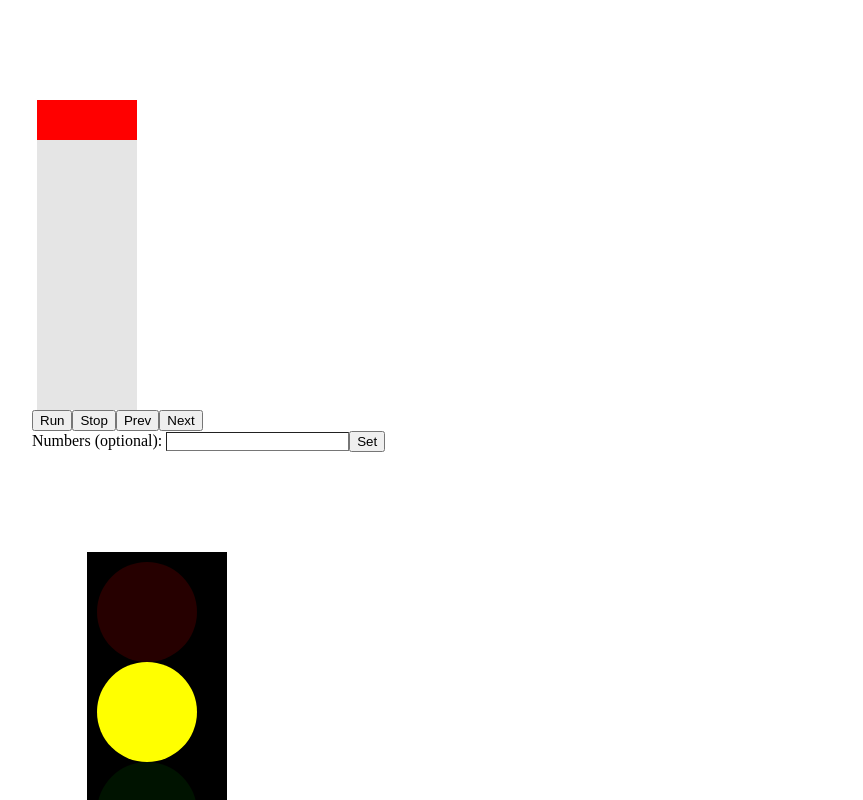
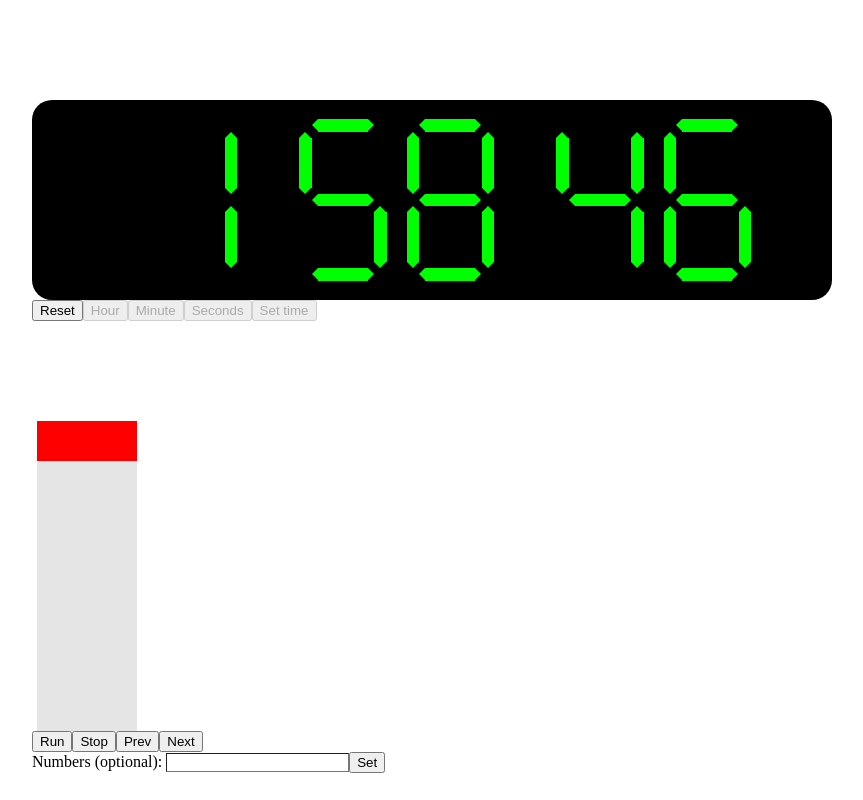
Before and after one commit to katehedgpeth/react_practice, a React (Vite) app: page / in a window 1280 px wide. Shown: the top 800 px of the page, without its empty margins (26-889 px from the left). Built offline with nearby package versions, Linux system fonts and the light colour scheme.

Commit message:
add DigitalClock component

```diff
--- a/src/components/App.tsx
+++ b/src/components/App.tsx
@@ -1,6 +1,7 @@
 import TrafficLight from "./TrafficLight/TrafficLight";
 import BubbleSort from "./BubbleSort/BubbleSort";
 import { FC, PropsWithChildren } from "react";
+import DigitalClock from "./DigitalClock/DigitalClock";
 
 const Component: FC<PropsWithChildren> = ({ children }) => (
   <div style={{ margin: "100px 50px" }}>{children}</div>
@@ -9,6 +10,9 @@ const Component: FC<PropsWithChildren> = ({ children }) => (
 function App() {
   return (
     <div>
+      <Component>
+        <DigitalClock />
+      </Component>
       <Component>
         <BubbleSort />
       </Component>
--- a/src/components/BubbleSort/BubbleSort.tsx
+++ b/src/components/BubbleSort/BubbleSort.tsx
@@ -16,6 +16,7 @@ const BubbleSort: FC = () => {
       window.clearInterval(state.timeoutId);
       setState((s) => ({ ...s, timeoutId: 0 }));
     }
+    // return () => window.clearTimeout(state.timeoutId);
   }, [state]);
 
   return (
--- /dev/null
+++ b/src/components/DigitalClock/Buttons.tsx
@@ -0,0 +1,70 @@
+import { FC } from "react";
+import { State, SetState } from "./types";
+
+interface Props {
+  state: State;
+  setState: SetState;
+  onSetTime(setState: SetState): void;
+}
+
+type TimeKey = "hour" | "minute" | "seconds";
+
+const timeButtons: TimeKey[] = ["hour", "minute", "seconds"];
+
+const reset = (setState: SetState) => {
+  setState((s) => {
+    window.clearInterval(s.secondsIntervalId);
+    return {
+      ...s,
+      isSet: false,
+      hour: 12,
+      minute: 0,
+      seconds: 0,
+      secondIntervalId: 0
+    };
+  });
+};
+
+const setTime = (setState: SetState, key: TimeKey): void => {
+  const maxNum = key === "hour" ? 12 : 59;
+  setState((state) => ({
+    ...state,
+    [key]: state[key] === maxNum ? 1 : state[key] + 1
+  }));
+};
+
+const Buttons: FC<Props> = ({ state, setState, onSetTime }) => {
+  return (
+    <div className="border-2 border-black p-2">
+      <button
+        type="button"
+        className="block"
+        onClick={() => reset(setState)}
+        disabled={!state.isSet}
+      >
+        Reset
+      </button>
+      {timeButtons.map((key) => (
+        <button
+          type="button"
+          className="block"
+          onClick={() => setTime(setState, key)}
+          disabled={state.isSet}
+          key={key}
+        >
+          {key.replace(key[0], key[0].toUpperCase()) + key.slice(1, 0)}
+        </button>
+      ))}
+      <button
+        type="button"
+        className="block"
+        onClick={() => onSetTime(setState)}
+        disabled={state.isSet}
+      >
+        Set time
+      </button>
+    </div>
+  );
+};
+
+export default Buttons;
--- /dev/null
+++ b/src/components/DigitalClock/Colon.tsx
@@ -0,0 +1,38 @@
+import { FC } from "react";
+
+interface Props {
+  blink: boolean;
+}
+
+const DIAMETER = "12px";
+
+const Dot: FC<Props> = ({ blink }) => {
+  return (
+    <div
+      style={{
+        background: blink ? "none" : "lime",
+        width: DIAMETER,
+        height: DIAMETER,
+        borderRadius: DIAMETER
+      }}
+    />
+  );
+};
+
+const Colon: FC<Props> = ({ blink }) => {
+  return (
+    <div
+      style={{
+        display: "flex",
+        flexDirection: "column",
+        height: "100%",
+        justifyContent: "space-around"
+      }}
+    >
+      <Dot blink={blink} />
+      <Dot blink={blink} />
+    </div>
+  );
+};
+
+export default Colon;
--- /dev/null
+++ b/src/components/DigitalClock/Digit.tsx
@@ -0,0 +1,59 @@
+import { FC } from "react";
+import DigitBar, { WIDTH, HEIGHT, px } from "./DigitBar";
+
+interface Props {
+  num: number | null;
+}
+
+const Spacer: FC = () => (
+  <div style={{ width: px(HEIGHT), height: px(HEIGHT) }}></div>
+);
+
+const Horizontal: FC<{ on: boolean }> = ({ on }) => {
+  return (
+    <div style={{ display: "flex" }}>
+      <Spacer />
+      <DigitBar on={on} direction="horizontal" />
+      <Spacer />
+    </div>
+  );
+};
+
+const Vertical: FC<{ leftIsOn: boolean; rightIsOn: boolean }> = ({
+  leftIsOn,
+  rightIsOn
+}) => (
+  <div
+    style={{
+      display: "flex",
+      width: WIDTH + HEIGHT * 3,
+      justifyContent: "space-between"
+    }}
+  >
+    <DigitBar on={leftIsOn} direction="vertical" />
+    <DigitBar on={rightIsOn} direction="vertical" />
+  </div>
+);
+
+const Digit: FC<Props> = ({ num }) => {
+  const isOn = (numberList: number[]) =>
+    num !== null && numberList.includes(num);
+
+  return (
+    <div style={{ margin: "auto 10px" }}>
+      <Horizontal on={isOn([0, 2, 3, 5, 6, 7, 8, 9])} />
+      <Vertical
+        leftIsOn={isOn([0, 4, 5, 6, 8, 9])}
+        rightIsOn={isOn([0, 1, 2, 3, 4, 7, 8, 9])}
+      />
+      <Horizontal on={isOn([2, 3, 4, 5, 6, 8, 9])} />
+      <Vertical
+        leftIsOn={isOn([0, 2, 6, 8])}
+        rightIsOn={isOn([0, 1, 3, 4, 5, 6, 7, 8, 9])}
+      />
+      <Horizontal on={isOn([0, 2, 3, 5, 6, 8, 9])} />
+    </div>
+  );
+};
+
+export default Digit;
--- /dev/null
+++ b/src/components/DigitalClock/DigitBar.tsx
@@ -0,0 +1,74 @@
+import { CSSProperties, FC } from "react";
+
+interface Props {
+  on: boolean;
+  direction: "horizontal" | "vertical";
+}
+
+export const HEIGHT = 50 / 4;
+export const WIDTH = 200 / 4;
+
+export const px = (num: number) => `${num}px`;
+
+type PointDirection = "up" | "down" | "right" | "left";
+
+interface EndCapProps {
+  on: boolean;
+  direction: PointDirection;
+}
+
+const oppositePointDirection = (dir: PointDirection): PointDirection => {
+  if (dir === "down") return "up";
+  if (dir === "up") return "down";
+  if (dir === "left") return "right";
+  if (dir === "right") return "left";
+
+  throw new Error(`unknown direction: ${dir}`);
+};
+
+const EndCap: FC<EndCapProps> = ({ direction, on }) => {
+  const borderColor = (dir: PointDirection) => {
+    if (!on) return undefined;
+    const color =
+      dir === oppositePointDirection(direction) ? "lime" : "transparent";
+    return direction === dir ? undefined : `${HEIGHT / 2}px solid ${color}`;
+  };
+
+  return (
+    <div
+      style={{
+        width: 0,
+        height: 0,
+        borderLeft: borderColor("left"),
+        borderRight: borderColor("right"),
+        borderTop: borderColor("up"),
+        borderBottom: borderColor("down")
+      }}
+    ></div>
+  );
+};
+
+const DigitBar: FC<Props> = ({ on, direction }) => {
+  const style: CSSProperties = {
+    background: on ? "lime" : undefined,
+    height: direction === "horizontal" ? px(HEIGHT) : px(WIDTH),
+    width: direction === "horizontal" ? px(WIDTH) : px(HEIGHT)
+  };
+  return (
+    <div
+      style={{
+        display: "flex",
+        flexDirection: direction === "vertical" ? "column" : "row"
+      }}
+    >
+      <EndCap on={on} direction={direction === "horizontal" ? "left" : "up"} />
+      <div style={style}></div>
+      <EndCap
+        on={on}
+        direction={direction === "horizontal" ? "right" : "down"}
+      />
+    </div>
+  );
+};
+
+export default DigitBar;
--- /dev/null
+++ b/src/components/DigitalClock/DigitalClock.tsx
@@ -0,0 +1,122 @@
+import { FC, useEffect, useState } from "react";
+import Digit from "./Digit";
+import Colon from "./Colon";
+import Buttons from "./Buttons";
+import { SetState, State } from "./types";
+
+const WIDTH = 400;
+
+type Time = [number, number, number];
+
+const getTime = (date: Date): Time =>
+  date
+    .toLocaleTimeString("en-US", { hourCycle: "h12" })
+    .split(" ")
+    .at(0)!
+    .split(":")
+    .map((i) => parseInt(i, 10)) as Time;
+
+const updateTime = (state: State): State => {
+  const time = new Date();
+  time.setHours(state.hour);
+  time.setMinutes(state.minute);
+  time.setSeconds(state.seconds + 1);
+  const [hour, minute, seconds] = getTime(time);
+  return {
+    ...state,
+    hour,
+    minute,
+    seconds
+  };
+};
+
+const initialState = () => {
+  const [hour, minute, seconds] = getTime(new Date());
+  return {
+    hour,
+    minute,
+    seconds,
+    secondsIntervalId: 0,
+    isSet: true,
+    blink: false,
+    blinkIntervalId: 0
+  };
+};
+
+const startSecondsInterval = (setState: SetState): void => {
+  setState((state) => ({
+    ...state,
+    secondsIntervalId: window.setInterval(
+      () => setState((s) => updateTime(s)),
+      1_000
+    )
+  }));
+};
+
+const onSetTime = (setState: SetState): void => {
+  setState((state) => ({ ...state, isSet: true }));
+  startSecondsInterval(setState);
+};
+
+const AnalogClock: FC = () => {
+  const [state, setState] = useState<State>(initialState());
+
+  useEffect(() => {}, [state.isSet, state.secondsIntervalId]);
+
+  useEffect(() => {
+    setState((s) => ({
+      ...s,
+      blinkInterval: window.setInterval(() => {
+        setState((s) => ({ ...s, blink: !s.blink }));
+      }, 1_000)
+    }));
+    startSecondsInterval(setState);
+  }, []);
+
+  useEffect(() => {
+    return () => {
+      window.clearInterval(state.secondsIntervalId);
+      window.clearInterval(state.blinkIntervalId);
+    };
+  }, [state.secondsIntervalId, state.blinkIntervalId]);
+
+  const { hour, minute, seconds } = state;
+
+  const maybeBlinkingNum = (num: number | null) =>
+    !state.isSet && state.blink ? null : num;
+
+  return (
+    <div className="flex">
+      <div
+        style={{
+          borderRadius: "20px",
+          width: WIDTH * 2 + "px",
+          height: WIDTH / 2 + "px",
+          background: "#000",
+          color: "lime",
+          textAlign: "center",
+          fontSize: "1em",
+          display: "flex"
+        }}
+      >
+        <div style={{ marginRight: "30px", display: "flex" }}>
+          <Digit num={maybeBlinkingNum(hour > 9 ? 1 : null)} />
+          <Digit num={maybeBlinkingNum(hour > 9 ? hour - 10 : hour)} />
+        </div>
+        <Colon blink={state.blink} />
+        <div style={{ marginRight: "30px", display: "flex" }}>
+          <Digit num={maybeBlinkingNum(Math.floor(minute / 10))} />
+          <Digit num={maybeBlinkingNum(minute % 10)} />
+        </div>
+        <Colon blink={state.blink} />
+        <div style={{ marginRight: "30px", display: "flex" }}>
+          <Digit num={maybeBlinkingNum(Math.floor(seconds / 10))} />
+          <Digit num={maybeBlinkingNum(seconds % 10)} />
+        </div>
+      </div>
+      <Buttons state={state} setState={setState} onSetTime={onSetTime} />
+    </div>
+  );
+};
+
+export default AnalogClock;
--- /dev/null
+++ b/src/components/DigitalClock/types.ts
@@ -0,0 +1,13 @@
+import { Dispatch, SetStateAction } from "react";
+
+export interface State {
+  hour: number;
+  minute: number;
+  seconds: number;
+  isSet: boolean;
+  secondsIntervalId: number;
+  blink: boolean;
+  blinkIntervalId: number;
+}
+
+export type SetState = Dispatch<SetStateAction<State>>;
--- a/src/components/TrafficLight/TrafficLight.tsx
+++ b/src/components/TrafficLight/TrafficLight.tsx
@@ -54,6 +54,10 @@ const TrafficLight: FC = () => {
     }));
   }, [state.on]);
 
+  useEffect(() => {
+    return () => window.clearTimeout(state.timeout);
+  }, [state.timeout]);
+
   return (
     <div style={{ maxWidth: "250px" }}>
       <div
```
